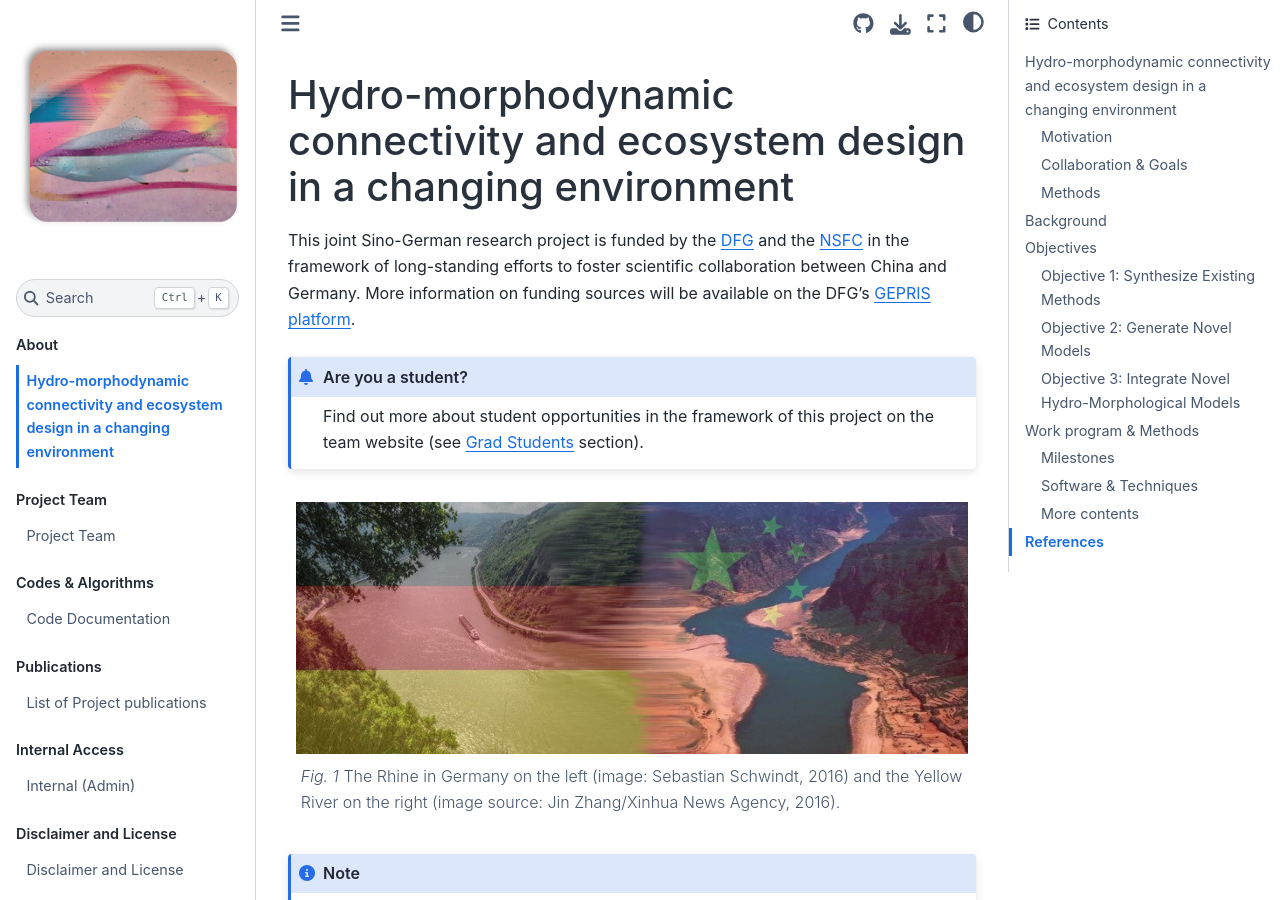
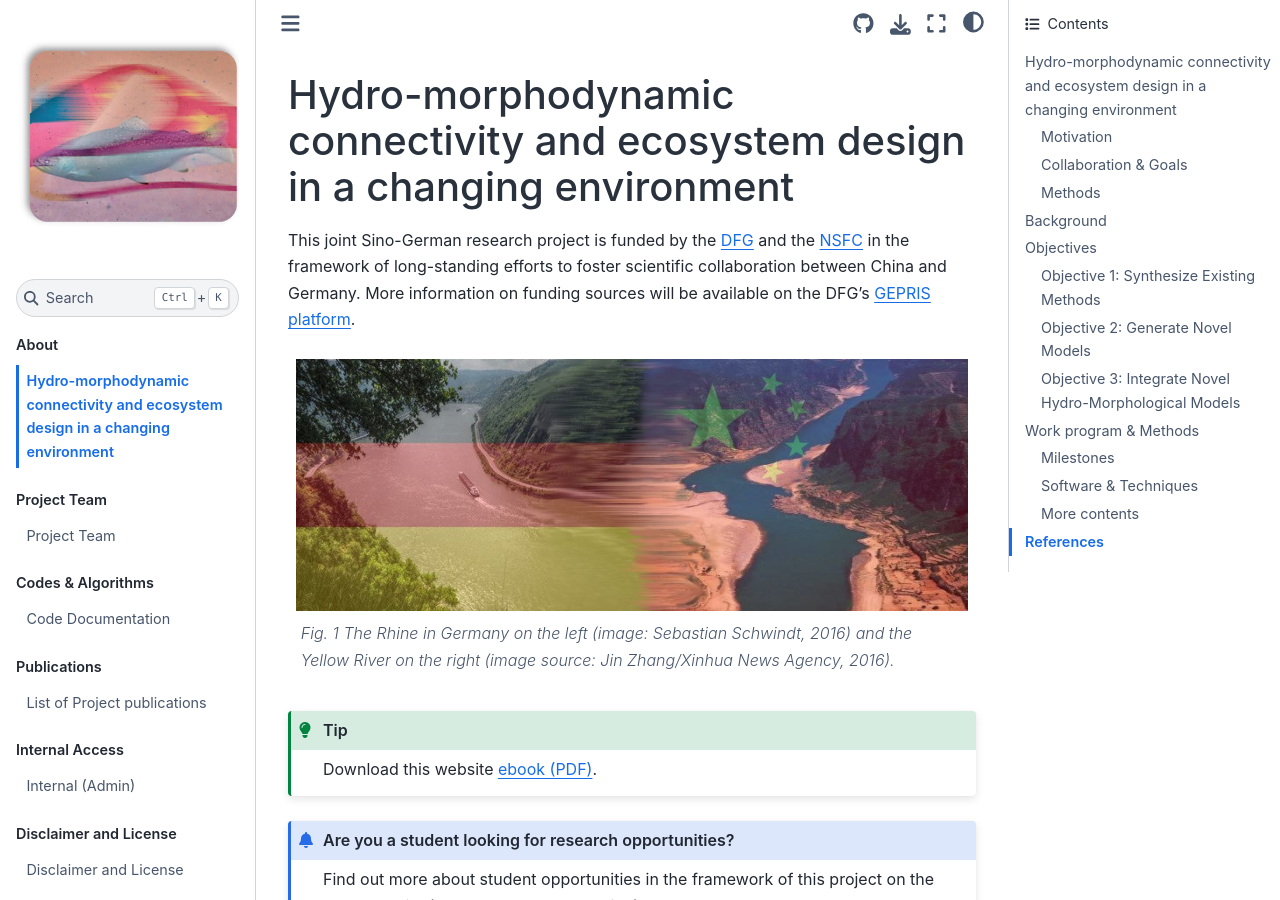
Before and after one commit to sschwindt/econnect, a Sphinx documentation site: the page built from docs/index.rst, in a window 1280 px wide and 900 px high. Built offline with Sphinx 7.4.7 and the Sphinx Book theme 1.1.4, drawn with Linux system fonts in a browser that asks for light colours; some of the changed text lies outside the part shown.

```diff
--- a/docs/conf.py
+++ b/docs/conf.py
@@ -120,6 +120,8 @@ html_context = {
     "conf_py_path": "/docs/"
 }
 
+html_favicon = "/docs/img/browser-icon.png"
+
 if not ("READTHEDOCS" in os.environ):
     html_static_path = ["_static/"]
     html_js_files = ["debug.js"]
--- a/docs/index.rst
+++ b/docs/index.rst
@@ -6,19 +6,20 @@ Hydro-morphodynamic connectivity and ecosystem design in a changing environment
 
 This joint Sino-German research project is funded by the `DFG`_ and the `NSFC`_ in the framework of long-standing efforts to foster scientific collaboration between China and Germany. More information on funding sources will be available on the DFG's `GEPRIS platform <https://gepris.dfg.de/gepris/>`_.
 
-.. admonition:: Are you a student?
-
-    Find out more about student opportunities in the framework of this project on the team website (see :ref:`opportunities` section).
 
 .. figure:: https://github.com/sschwindt/econnect/raw/main/docs/img/header.jpg
     :alt: header
     :figwidth: 100%
     :align: center
 
-    The Rhine in Germany on the left (image: Sebastian Schwindt, 2016) and the Yellow River on the right (image source: Jin Zhang/Xinhua News Agency, 2016).
+    *The Rhine in Germany on the left (image: Sebastian Schwindt, 2016) and the Yellow River on the right (image source: Jin Zhang/Xinhua News Agency, 2016).*
 
-.. note::
-    This website can be downloaded as `style-adapted PDF <https://econnect.readthedocs.io/_/downloads/en/latest/pdf/>`_.
+.. tip:: Download this website `ebook (PDF) <https://econnect.readthedocs.io/_/downloads/en/latest/pdf/>`_.
+
+
+.. admonition:: Are you a student looking for research opportunities?
+
+    Find out more about student opportunities in the framework of this project on the team website (see :ref:`opportunities` section).
 
 .. _about:
 
```
Also changed, not shown: docs/team.rst (+3 -6 lines), docs/img/browser-icon.png (added), 1 other file.
